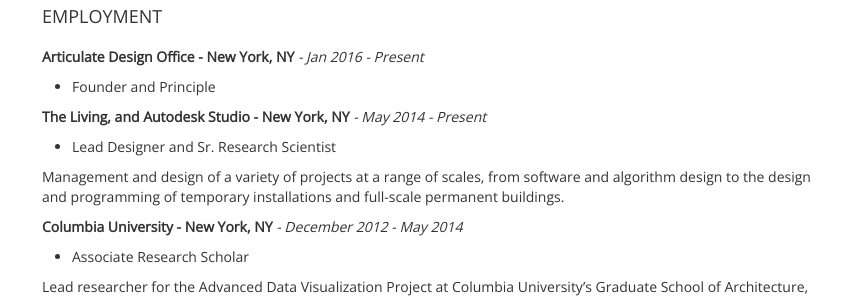
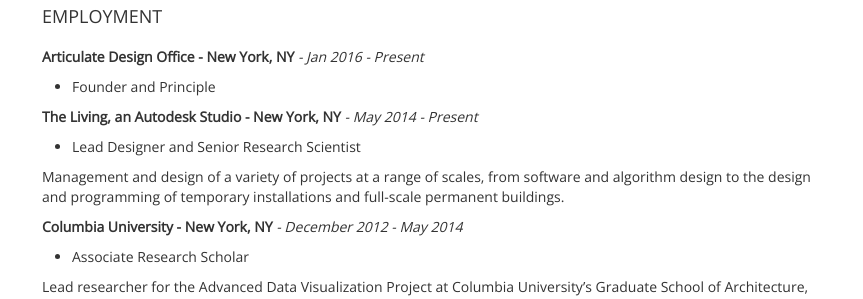
Before and after one commit to danilnagy/danilnagy.github.io, a Jekyll site: the page built from CV.md, in a window 1280 px wide and 900 px high, scrolled down 422 px. Shown: the part 153-452 px from the top of the window, without its empty margins (208-1071 px from the left). Built offline with Jekyll 4.4.1, drawn with Linux system fonts in a browser that asks for light colours; nearby versions of some CDN libraries.

Commit message:
update
Former-commit-id: c9dd81745af4d5cdf2248da6ee9791f1caf02415

```diff
--- a/CV.md
+++ b/CV.md
@@ -25,9 +25,9 @@
 
 - Founder and Principle
 
-**The Living, and Autodesk Studio - New York, NY** _- May 2014 - Present_
+**The Living, an Autodesk Studio - New York, NY** _- May 2014 - Present_
 
-- Lead Designer and Sr. Research Scientist
+- Lead Designer and Senior Research Scientist
 
 Management and design of a variety of projects at a range of scales, from software and algorithm design to the design and programming of temporary installations and full-scale permanent buildings.
 
```
